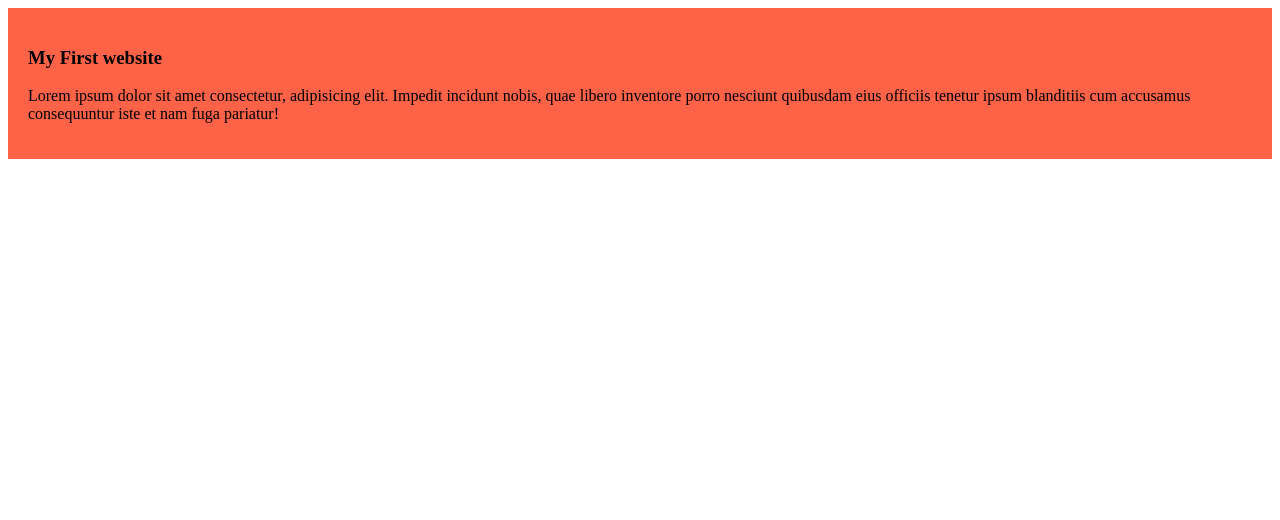
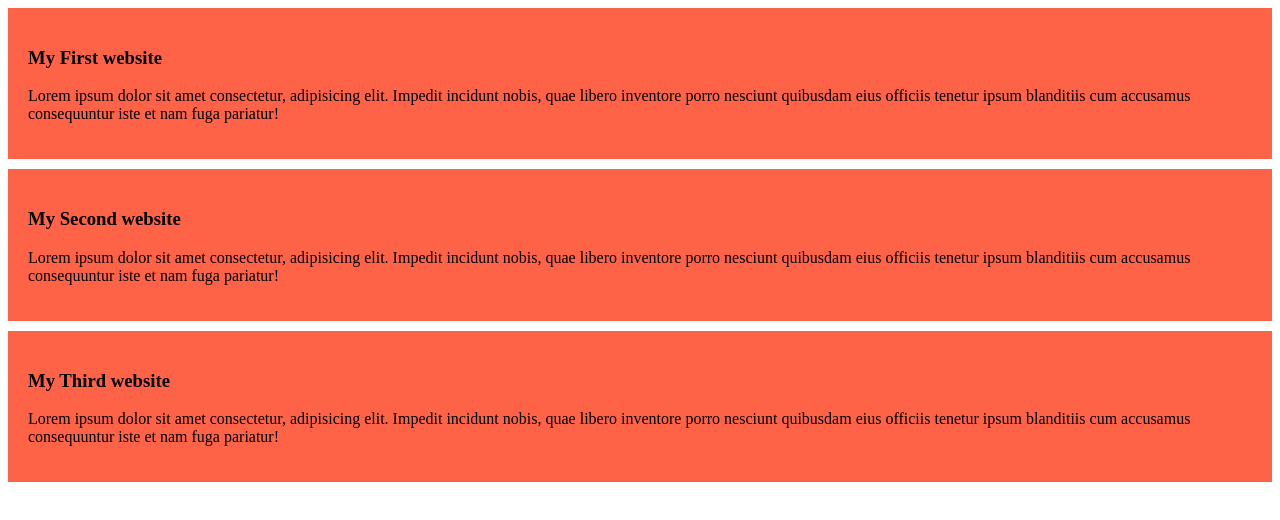
Before and after one commit to moonmonalisa096/my-simple-website, a plain HTML site: page index.html in a window 1280 px wide. Drawn offline with Linux system fonts and the light colour scheme.

Commit message:
added second and third blog

```diff
--- a/index.html
+++ b/index.html
@@ -11,5 +11,13 @@
         <h3>My First website</h3>
         <p>Lorem ipsum dolor sit amet consectetur, adipisicing elit. Impedit incidunt nobis, quae libero inventore porro nesciunt quibusdam eius officiis tenetur ipsum blanditiis cum accusamus consequuntur iste et nam fuga pariatur!</p>
     </div>
+    <div>
+        <h3>My Second website</h3>
+        <p>Lorem ipsum dolor sit amet consectetur, adipisicing elit. Impedit incidunt nobis, quae libero inventore porro nesciunt quibusdam eius officiis tenetur ipsum blanditiis cum accusamus consequuntur iste et nam fuga pariatur!</p>
+    </div>
+    <div>
+        <h3>My Third website</h3>
+        <p>Lorem ipsum dolor sit amet consectetur, adipisicing elit. Impedit incidunt nobis, quae libero inventore porro nesciunt quibusdam eius officiis tenetur ipsum blanditiis cum accusamus consequuntur iste et nam fuga pariatur!</p>
+    </div>
 </body>
 </html>
--- a/styles/blog.css
+++ b/styles/blog.css
@@ -1,4 +1,5 @@
 div{
     background-color: tomato;
     padding: 20px;
+    margin-bottom: 10px;
 }
```
